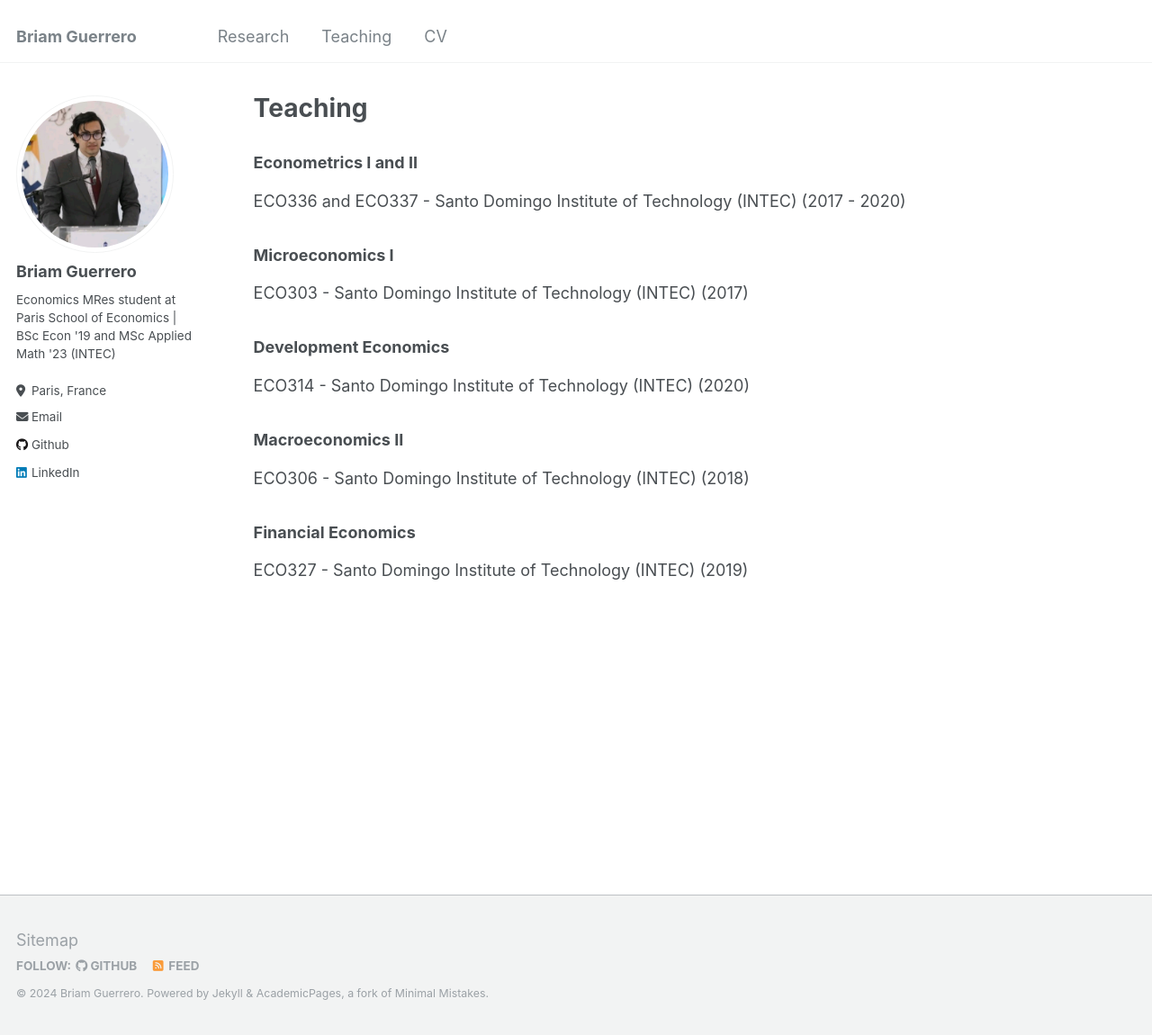
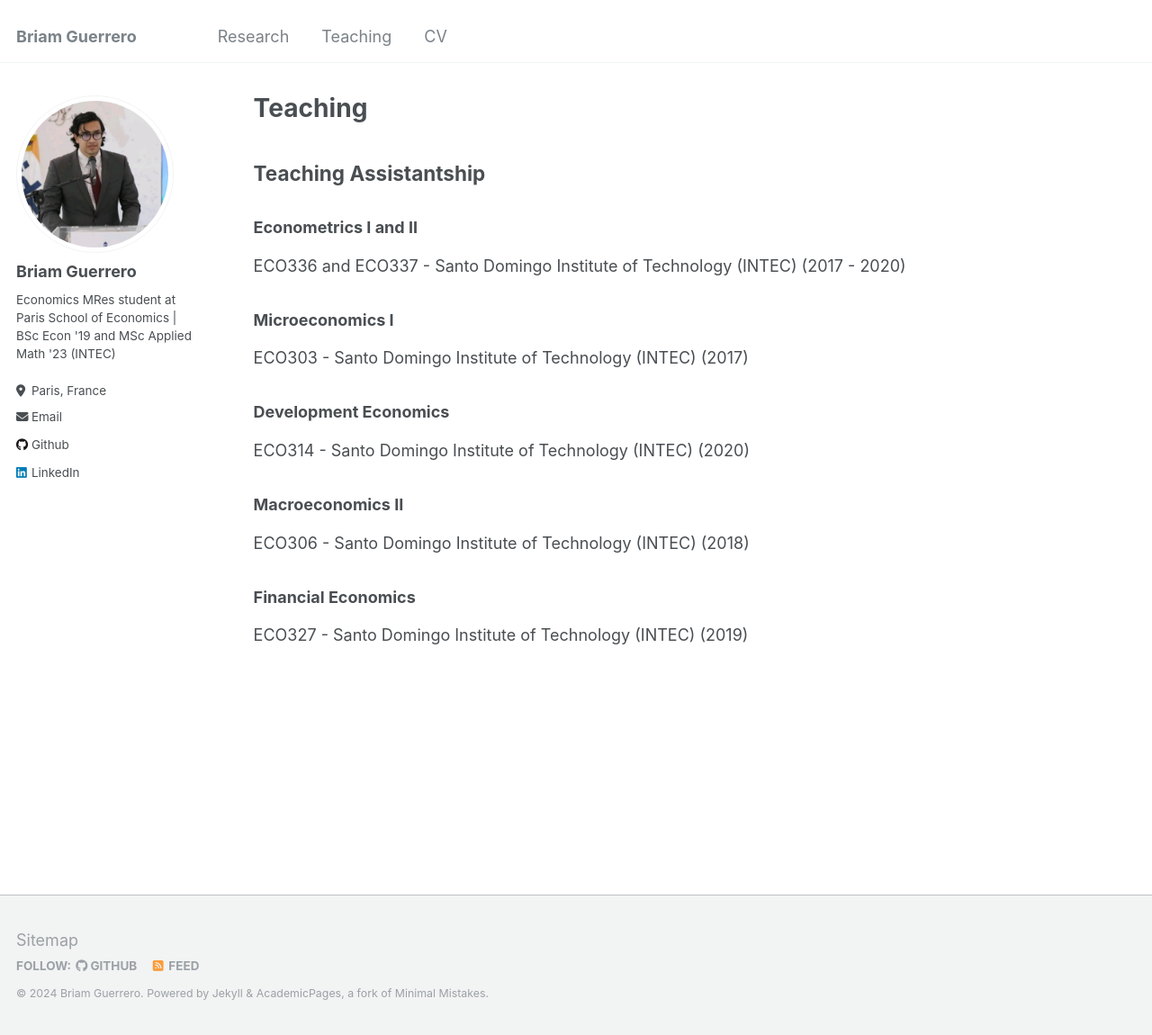
Before and after one commit to briamguerrerob/briamguerrerob.github.io, a Jekyll site: the page built from _pages/teaching.md, in a window 1280 px wide and 1150 px high. Shown: the whole window at 90% size. Built offline with Jekyll 4.4.1, drawn with Linux system fonts in a browser that asks for light colours.

Commit message:
Update teaching.md

```diff
--- a/_pages/teaching.md
+++ b/_pages/teaching.md
@@ -5,6 +5,7 @@ permalink: /teaching/
 author_profile: true
 ---
 
+## Teaching Assistantship
 ### Econometrics I and II
 ECO336 and ECO337 - Santo Domingo Institute of Technology (INTEC) (2017 - 2020)
 
```
